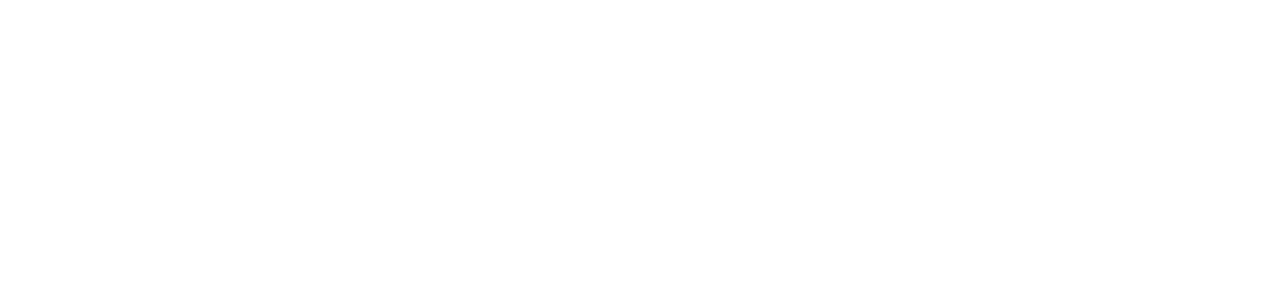
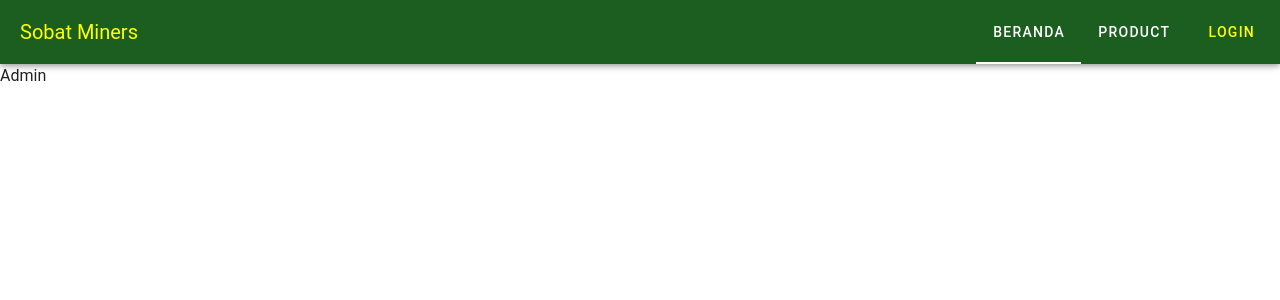
Before and after one commit to robbysakti/project_pkl, a Vue app in the folder Sobat_Miners/: page /login in a window 1280 px wide. Before the commit this address had no page. Shown: the top 300 px of the page. Built offline with nearby package versions, Linux system fonts and the light colour scheme.

Commit message:
first attempt

```diff
--- a/Sobat_Miners/src/layouts/default/AppBar.vue
+++ b/Sobat_Miners/src/layouts/default/AppBar.vue
@@ -1,13 +1,20 @@
 <template>
-  <!-- <v-app-bar flat>
-    <v-app-bar-title>
-      <v-icon icon="mdi-circle-slice-4" />
+  <v-app-bar class="bg-green-darken-4">
+    <v-app-bar-title class="text-yellow-accent-2">
+      Sobat Miners
+    </v-app-bar-title>
 
-      Base Preset
-    </v-app-bar-title>
-  </v-app-bar> -->
+    <template v-slot:append>
+      <v-tabs
+        v-model="tab"
+      >
+        <v-tab href="/">Beranda</v-tab>
+        <v-tab href="/produk">Product</v-tab>
+        <v-tab ><a href="/login" style="text-decoration: none;" class="text-yellow-accent-2">Login</a></v-tab>
+      </v-tabs>
+    </template>
+    </v-app-bar>
 </template>
-
 <script setup>
   //
 </script>
--- a/Sobat_Miners/src/router/index.js
+++ b/Sobat_Miners/src/router/index.js
@@ -16,6 +16,34 @@
       },
     ],
   },
+  {
+    path: '/login',
+    component: () => import('@/layouts/default/Default.vue'),
+    children: [
+      {
+        path: '',
+        name: 'Admin',
+        // route level code-splitting
+        // this generates a separate chunk (about.[hash].js) for this route
+        // which is lazy-loaded when the route is visited.
+        component: () => import(/* webpackChunkName: "home" */ '@/views/Admin.vue'),
+      },
+    ],
+  },
+  {
+    path: '/produk',
+    component: () => import('@/layouts/default/Default.vue'),
+    children: [
+      {
+        path: '',
+        name: 'ProdukDetail',
+        // route level code-splitting
+        // this generates a separate chunk (about.[hash].js) for this route
+        // which is lazy-loaded when the route is visited.
+        component: () => import(/* webpackChunkName: "home" */ '@/views/ProdukDetail.vue'),
+      },
+    ],
+  },
 ]
 
 const router = createRouter({
--- /dev/null
+++ b/Sobat_Miners/src/views/Admin.vue
@@ -0,0 +1,3 @@
+<template>
+    <div>Admin</div>
+  </template>
--- /dev/null
+++ b/Sobat_Miners/src/views/ProdukDetail.vue
@@ -0,0 +1,3 @@
+<template>
+    <div>produk detail</div>
+  </template>
```
Also changed, not shown: 2 other files (tests, documents, lock files or other folders).
